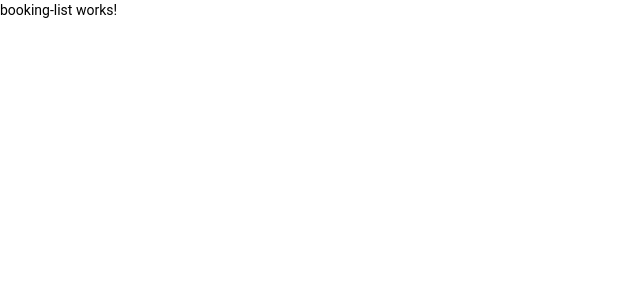
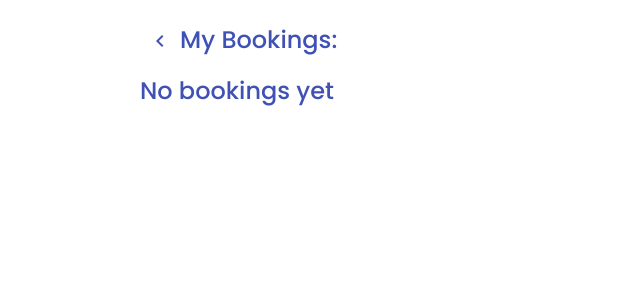
Before and after one commit to ada-school/front-end-challenge, an Angular app in the folder booking-challenge/: page /booking-list in a window 1280 px wide. Shown: the top 300 px of the page, without its empty margins (0-640 px from the left). Built offline with nearby package versions, Linux system fonts and the light colour scheme.

Commit message:
display booking cards

```diff
--- a/booking-challenge/src/app/app.module.ts
+++ b/booking-challenge/src/app/app.module.ts
@@ -11,6 +11,7 @@ import {MatDatepickerModule} from '@angular/material/datepicker';
 import { MatNativeDateModule } from '@angular/material/core';
 import {MatSelectModule} from '@angular/material/select';
 import {MatIconModule} from '@angular/material/icon';
+import {MatCardModule} from '@angular/material/card';
 
 import { NewBookingComponent } from './components/new-booking/new-booking.component';
 import { BookingListComponent } from './components/booking-list/booking-list.component';
@@ -35,7 +36,8 @@ import { BrowserAnimationsModule } from '@angular/platform-browser/animations';
     MatDatepickerModule,
     MatNativeDateModule,
     MatSelectModule,
-    MatIconModule
+    MatIconModule,
+    MatCardModule
   ],
   providers: [],
   bootstrap: [AppComponent]
--- a/booking-challenge/src/app/components/booking-list/booking-list.component.html
+++ b/booking-challenge/src/app/components/booking-list/booking-list.component.html
@@ -1 +1,18 @@
-<p>booking-list works!</p>
+<section class="container">
+  <div class="iconAndTitle">
+    <button mat-icon-button color="primary" (click)="goToHome()">
+      <mat-icon>chevron_left</mat-icon>
+    </button>
+    <h1 class="title">My Bookings:</h1>
+  </div>
+  <article *ngIf="!myBookings; else bookingsCards">
+    <h1 class="title">No bookings yet</h1>
+  </article>
+  <ng-template #bookingsCards>
+    <article *ngFor="let booking of myBookings" class="bookingCards">
+     <h2 class="title">{{booking.origin}}</h2>
+     <mat-icon color="primary">arrow_right_alt</mat-icon>
+     <h2 class="title">{{booking.destination}}</h2>
+    </article>
+  </ng-template>
+</section>
--- a/booking-challenge/src/app/components/booking-list/booking-list.component.scss
+++ b/booking-challenge/src/app/components/booking-list/booking-list.component.scss
@@ -0,0 +1,29 @@
+@import "../../../assets/variables";
+
+.iconAndTitle {
+  display: flex;
+  align-items: center;
+}
+.container {
+  max-width: 1000px;
+  margin: auto;
+  padding: 20px;
+  display: flex;
+  flex-direction: column;
+  gap: 15px;
+}
+.title {
+  font-family: $text;
+  margin: 0;
+  color: #3f51b5;
+}
+
+.bookingCards {
+  border-radius: 20px;
+  box-shadow: 2px 2px 8px 2px rgba(0, 0, 0, 0.2);
+  padding: 15px;
+  display: flex;
+  align-items: center;
+  gap: 10px;
+  cursor: pointer;
+}
--- a/booking-challenge/src/app/components/booking-list/booking-list.component.ts
+++ b/booking-challenge/src/app/components/booking-list/booking-list.component.ts
@@ -1,4 +1,5 @@
 import { Component, OnInit } from '@angular/core';
+import { Router } from '@angular/router';
 
 @Component({
   selector: 'app-booking-list',
@@ -6,10 +7,20 @@ import { Component, OnInit } from '@angular/core';
   styleUrls: ['./booking-list.component.scss']
 })
 export class BookingListComponent implements OnInit {
-
-  constructor() { }
+  myBookings:any;
+  constructor(
+    private router: Router,
+    ) { }
 
   ngOnInit(): void {
+    this.getMyBookings();
   }
-
+  goToHome() {
+    this.router.navigate(['']);
+  }
+  getMyBookings(){
+    this.myBookings = localStorage.getItem("myBookings");
+    this.myBookings = JSON.parse(this.myBookings);
+    console.log(this.myBookings);
+  }
 }
--- a/booking-challenge/src/app/components/new-booking/new-booking.component.html
+++ b/booking-challenge/src/app/components/new-booking/new-booking.component.html
@@ -1,4 +1,4 @@
-<section>
+<section class="container">
   <div class="iconAndTitle">
     <button mat-icon-button color="primary" (click)="goToHome()">
       <mat-icon>chevron_left</mat-icon>
--- a/booking-challenge/src/app/components/new-booking/new-booking.component.scss
+++ b/booking-challenge/src/app/components/new-booking/new-booking.component.scss
@@ -4,7 +4,7 @@
   display: flex;
   align-items: center;
 }
-section {
+.container {
   max-width: 1000px;
   margin: auto;
   padding: 20px;
```
